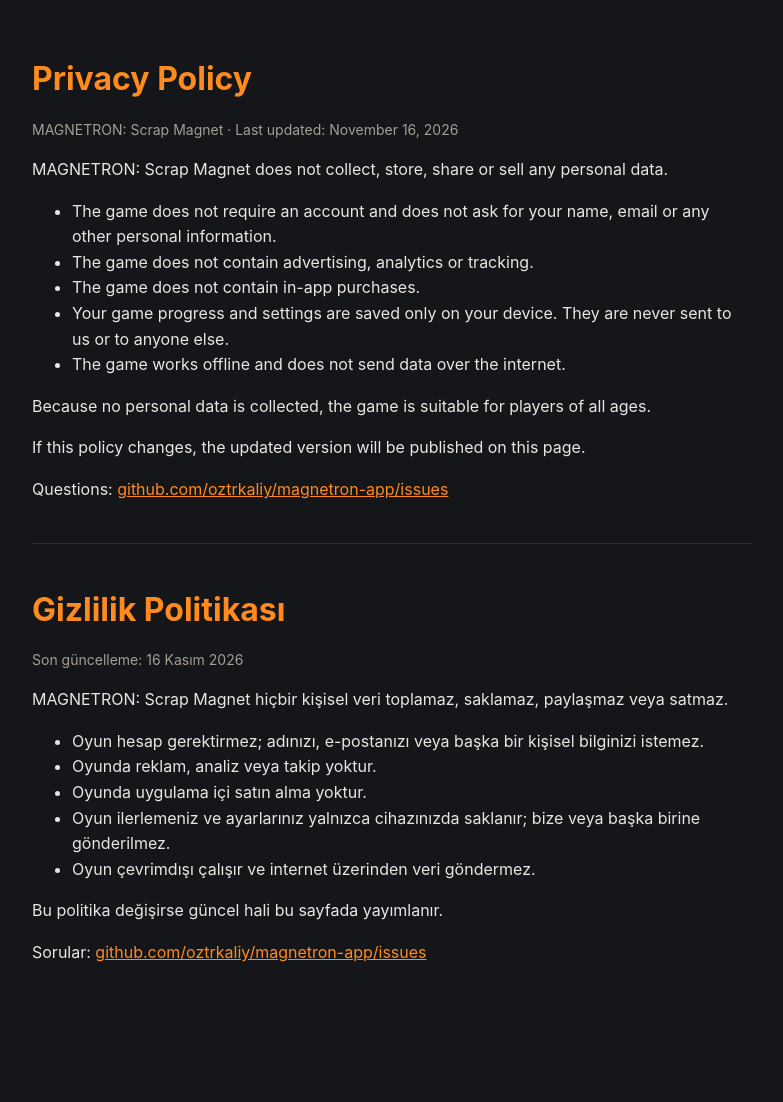
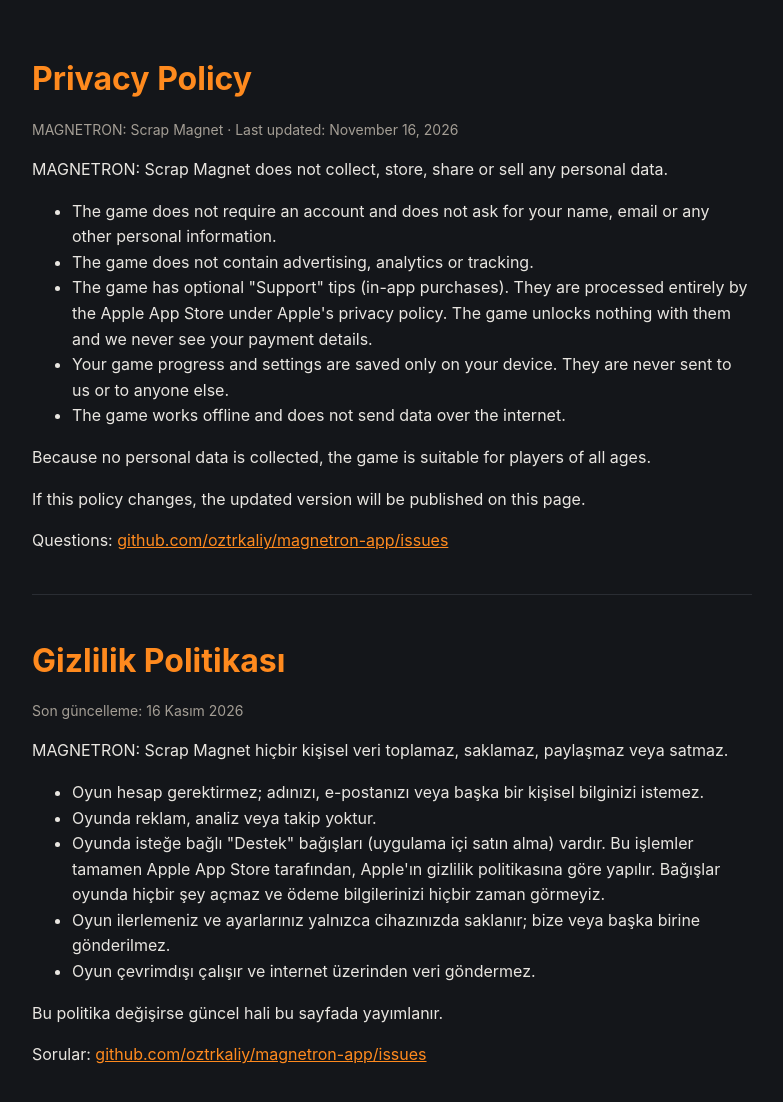
Before and after one commit to oztrkaliy/magnetron-app, a plain HTML site: page privacy.html in a window 1280 px wide. Shown: the whole page, without its empty margins (248-1031 px from the left). Before the commit the page ends 1045 px from the top, so only its background shows below. Drawn offline with Linux system fonts and the light colour scheme.

Commit message:
Mention optional Support tips (in-app purchases) in support and privacy pages
Co-Authored-By: Claude Opus 5.5 <noreply@anthropic.com>

```diff
--- a/privacy.html
+++ b/privacy.html
@@ -5,7 +5,7 @@
 <ul>
 <li>The game does not require an account and does not ask for your name, email or any other personal information.</li>
 <li>The game does not contain advertising, analytics or tracking.</li>
-<li>The game does not contain in-app purchases.</li>
+<li>The game has optional "Support" tips (in-app purchases). They are processed entirely by the Apple App Store under Apple's privacy policy. The game unlocks nothing with them and we never see your payment details.</li>
 <li>Your game progress and settings are saved only on your device. They are never sent to us or to anyone else.</li>
 <li>The game works offline and does not send data over the internet.</li>
 </ul>
@@ -18,7 +18,7 @@
 <ul>
 <li>Oyun hesap gerektirmez; adınızı, e-postanızı veya başka bir kişisel bilginizi istemez.</li>
 <li>Oyunda reklam, analiz veya takip yoktur.</li>
-<li>Oyunda uygulama içi satın alma yoktur.</li>
+<li>Oyunda isteğe bağlı "Destek" bağışları (uygulama içi satın alma) vardır. Bu işlemler tamamen Apple App Store tarafından, Apple'ın gizlilik politikasına göre yapılır. Bağışlar oyunda hiçbir şey açmaz ve ödeme bilgilerinizi hiçbir zaman görmeyiz.</li>
 <li>Oyun ilerlemeniz ve ayarlarınız yalnızca cihazınızda saklanır; bize veya başka birine gönderilmez.</li>
 <li>Oyun çevrimdışı çalışır ve internet üzerinden veri göndermez.</li>
 </ul>
```
Also changed, not shown: index.html (+2 -2 lines).
